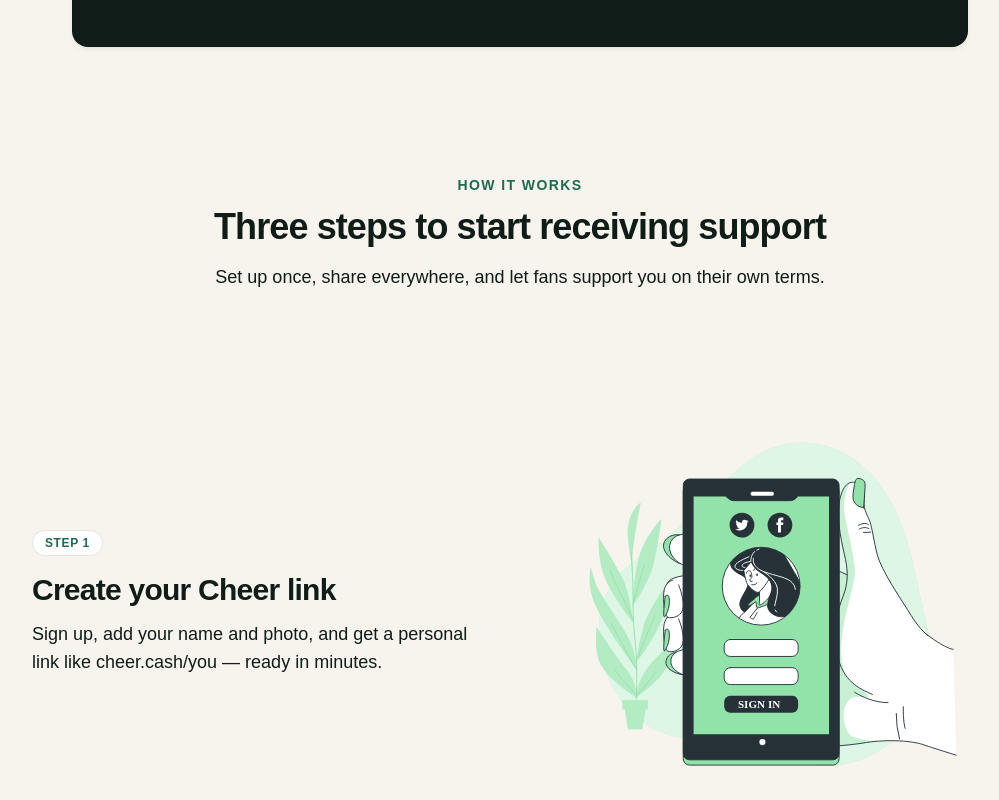
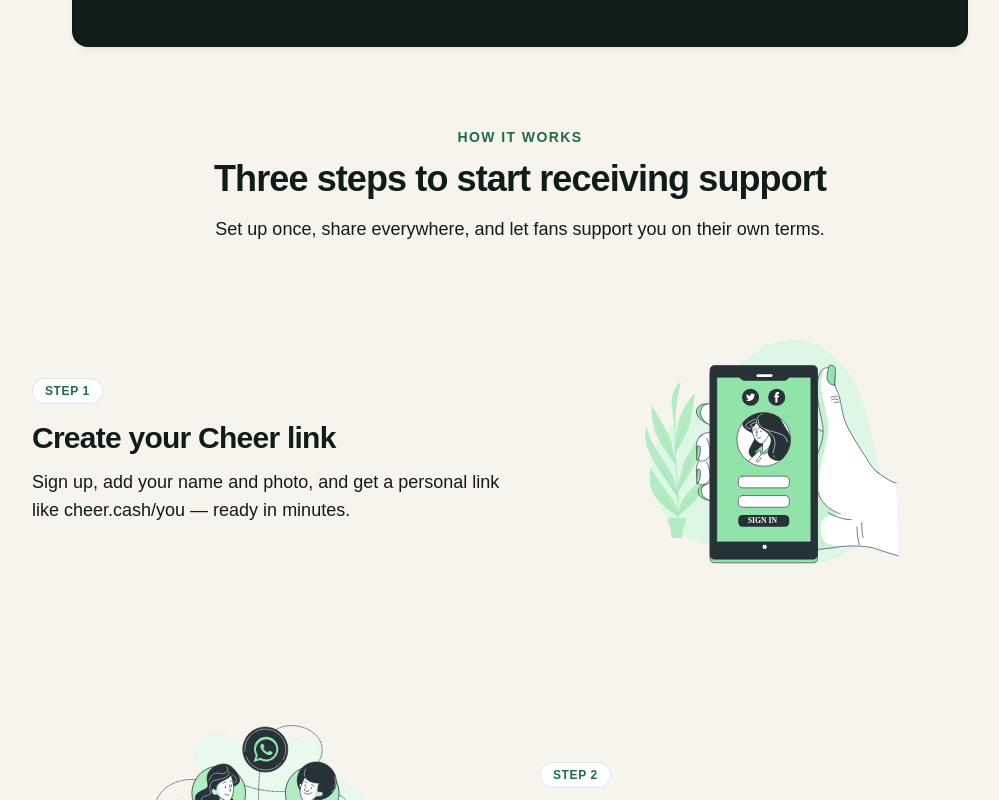
Before and after one commit to iyanuloluwa-Miracle/CHEER, a Nuxt app in the folder apps/web/: page / in a window 1280 px wide. Shown: the part 920-1720 px from the top of the page, without its empty margins (120-1119 px from the left). Built offline with nearby package versions, Linux system fonts and the light colour scheme; a web font is replaced by a local one.

Commit message:
feat: reduced the gap

```diff
--- a/apps/web/components/landing/HowItWorksSection.vue
+++ b/apps/web/components/landing/HowItWorksSection.vue
@@ -1,7 +1,7 @@
 <template>
   <section
     :id="section.id"
-    class="scroll-mt-28 mt-24 sm:mt-32"
+    class="scroll-mt-28 mt-16 sm:mt-20"
     :aria-labelledby="`${section.id}-heading`"
   >
     <UiSectionHeader
@@ -11,7 +11,7 @@
       :heading-id="`${section.id}-heading`"
     />
 
-    <ol class="mt-16 space-y-20 sm:mt-20 sm:space-y-24">
+    <ol class="mt-10 space-y-12 sm:mt-12 sm:space-y-16">
       <LandingHowItWorksStep
         v-for="(step, index) in steps"
         :key="step.title"
--- a/apps/web/components/landing/HowItWorksStep.vue
+++ b/apps/web/components/landing/HowItWorksStep.vue
@@ -1,7 +1,7 @@
 <template>
   <li
     ref="targetRef"
-    class="motion-reveal grid items-center gap-8 lg:grid-cols-2 lg:gap-12"
+    class="motion-reveal grid items-center gap-6 lg:grid-cols-2 lg:gap-10"
     :class="{ 'is-visible': isVisible }"
   >
     <div
@@ -26,9 +26,9 @@
         v-if="step.illustration"
         :src="step.illustration"
         :alt="step.visualCaption"
-        class="mx-auto h-auto w-full max-w-md object-contain lg:mx-0 lg:max-w-none"
-        width="560"
-        height="420"
+        class="mx-auto h-auto w-full max-w-sm object-contain sm:max-w-md lg:mx-0 lg:max-h-80 lg:max-w-lg"
+        width="480"
+        height="360"
         loading="lazy"
         decoding="async"
       />
```
